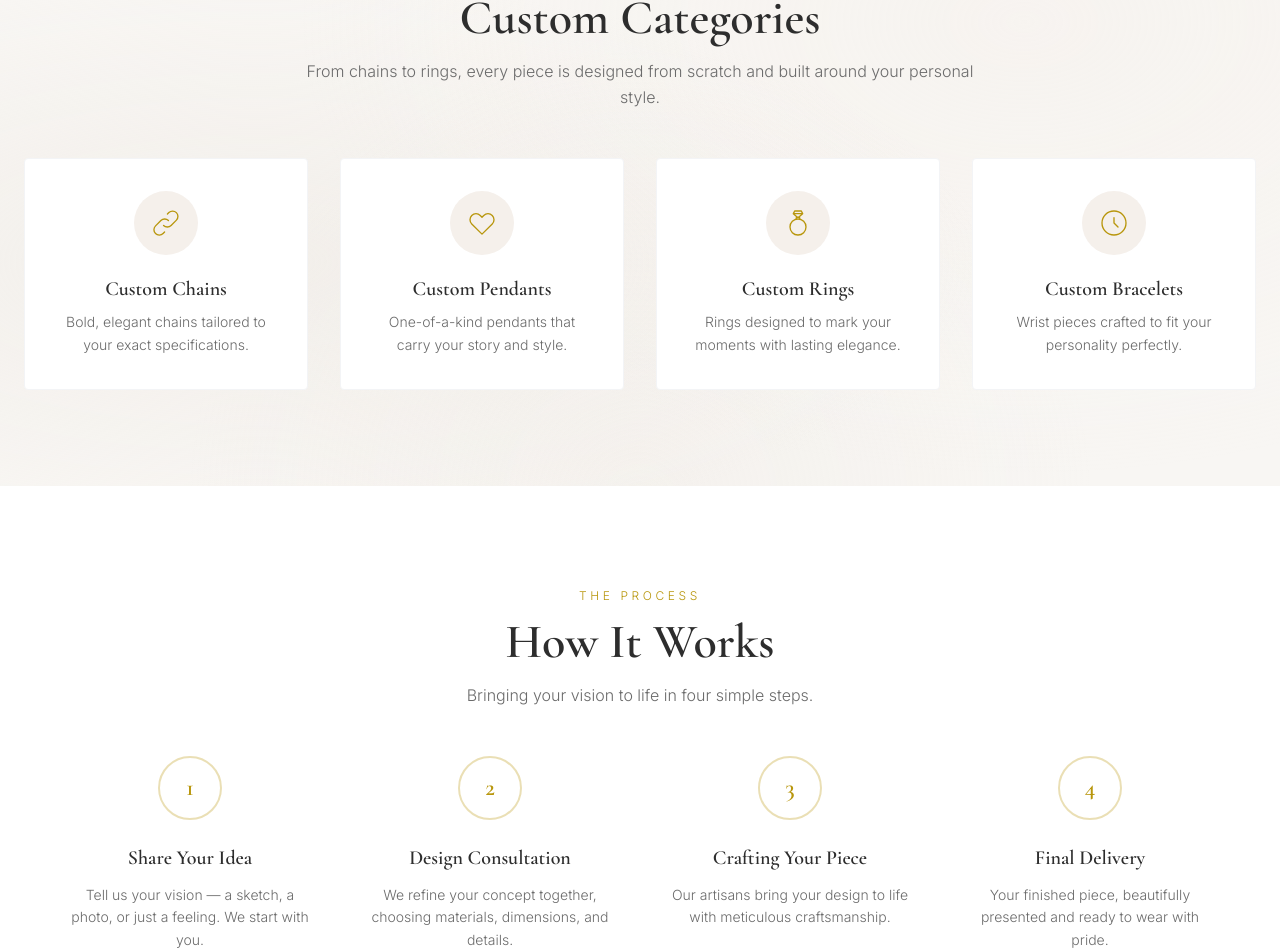
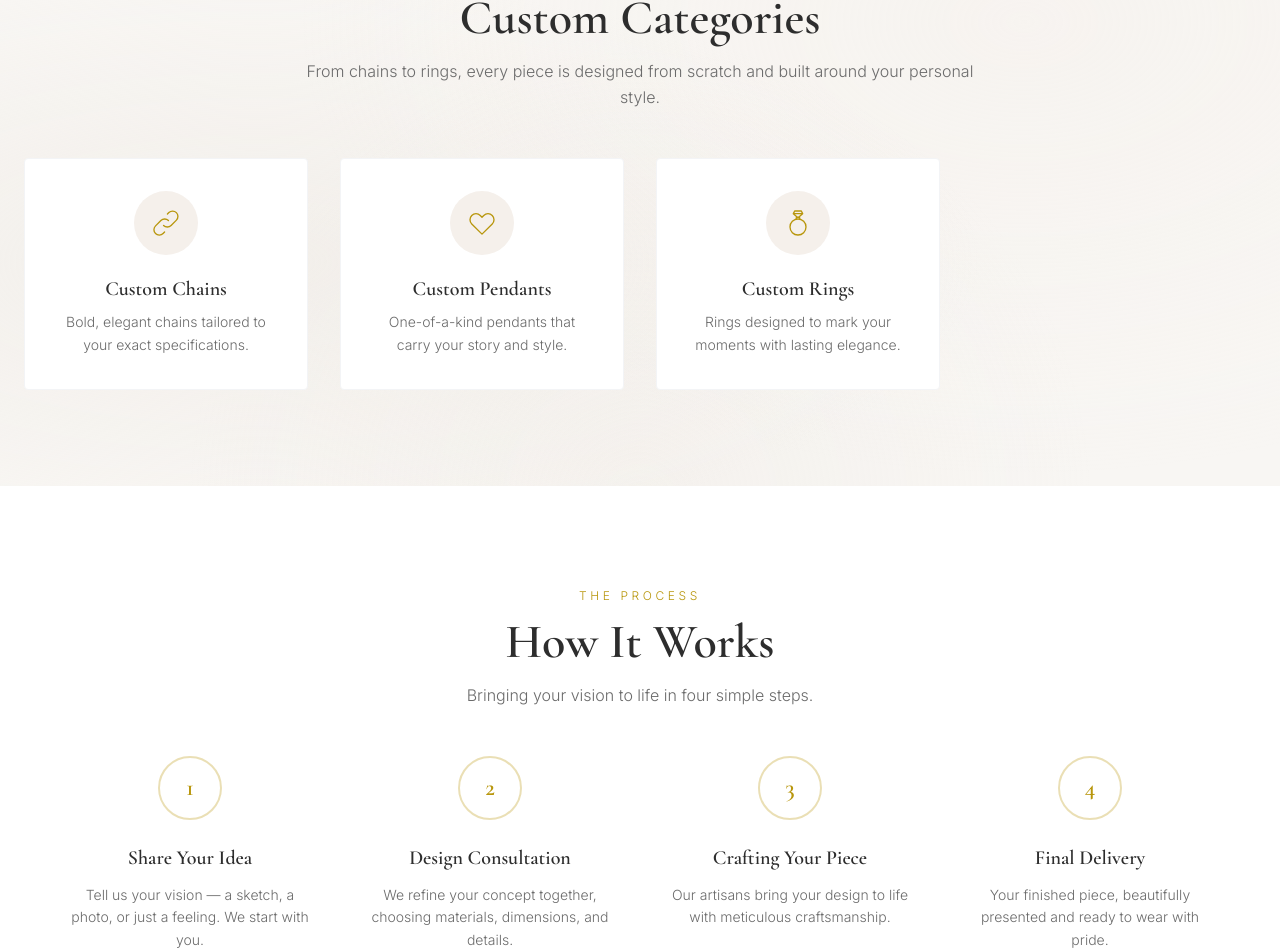
Before and after one commit to yungcritch2/J-Rocks-Website, a Next.js app: page / in a window 1280 px wide. Shown: the part 938-1890 px from the top of the page. Built offline with nearby package versions, Linux system fonts and the light colour scheme.

Commit message:
Remove Custom Bracelets from categories section
https://claude.ai/code/session_01V9PaEZgtm2BXPTmMKbR4PP

```diff
--- a/src/app/page.tsx
+++ b/src/app/page.tsx
@@ -39,15 +39,6 @@ const categories = [
         <line x1="13.5" y1="9.5" x2="13" y2="7" strokeWidth={1} />
         {/* Diamond gem */}
         <path strokeLinecap="round" strokeLinejoin="round" strokeWidth={1} d="M8.5 5L9.5 3h5l1 2H8.5zM8.5 5L12 8l3.5-3" />
-      </svg>
-    ),
-  },
-  {
-    title: "Custom Bracelets",
-    description: "Wrist pieces crafted to fit your personality perfectly.",
-    icon: (
-      <svg className="w-8 h-8" fill="none" stroke="currentColor" viewBox="0 0 24 24">
-        <path strokeLinecap="round" strokeLinejoin="round" strokeWidth={1} d="M12 8v4l3 3m6-3a9 9 0 11-18 0 9 9 0 0118 0z" />
       </svg>
     ),
   },
```
